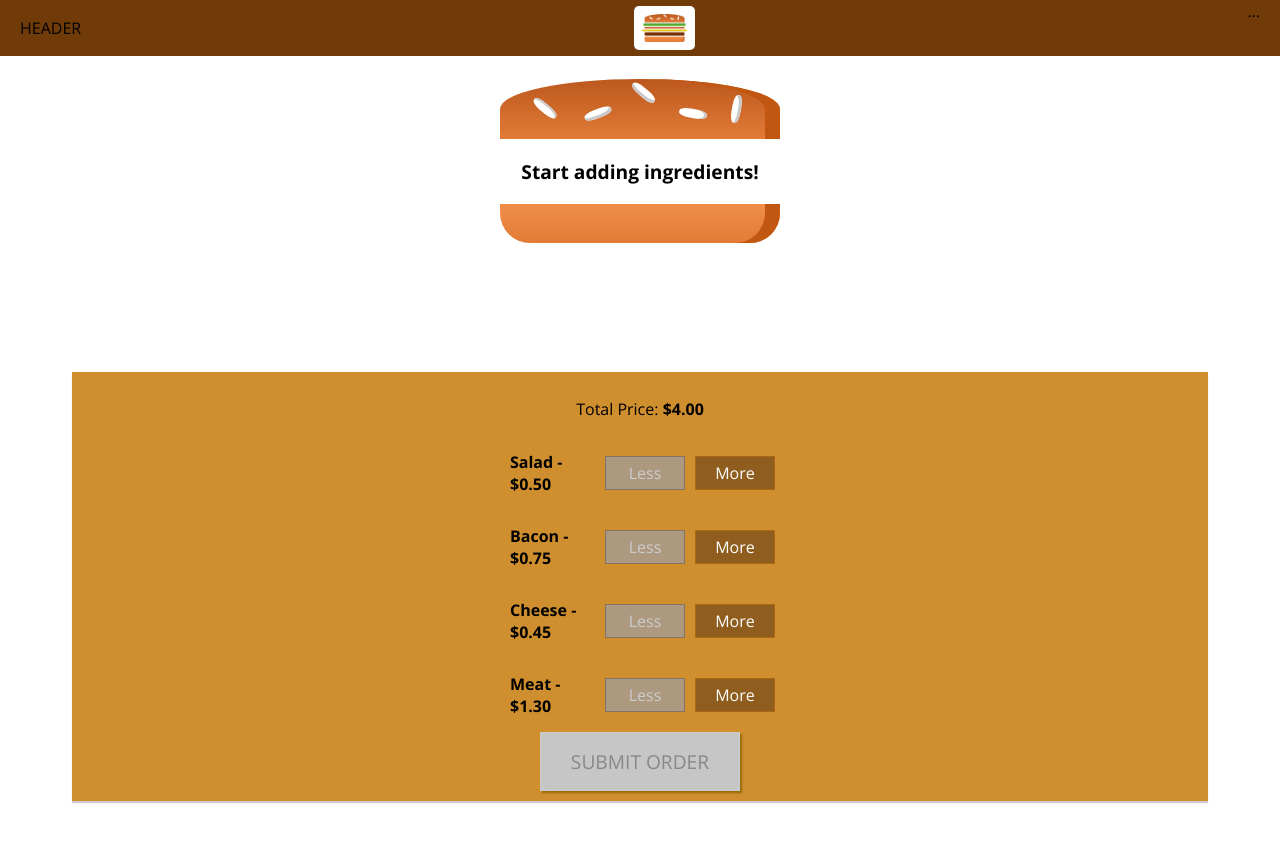
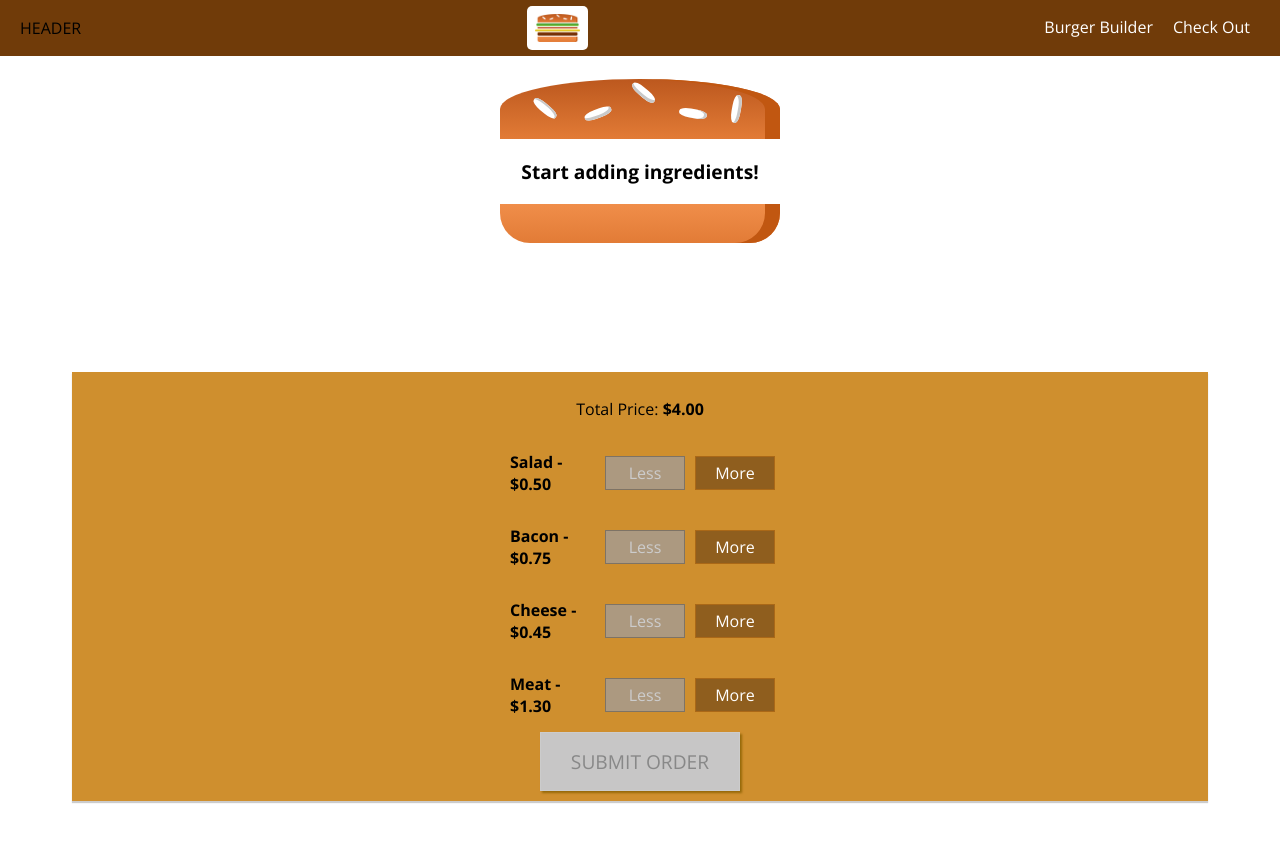
Before and after one commit to kkaiyang94/MyBurgerApp, a React (Create React App) app: page / in a window 1280 px wide. Shown: the top 842 px of the page. Built offline with nearby package versions, Linux system fonts and the light colour scheme.

Commit message:
Add NavigtaionItems component to ToolBar component

```diff
--- a/src/components/Navigation/Toolbar/Toolbar.js
+++ b/src/components/Navigation/Toolbar/Toolbar.js
@@ -1,6 +1,7 @@
 import React from 'react';
 
 import Logo from '../../Logo/Logo';
+import NavigationItems from '../NavigationItems/NavigationItems';
 
 import classes from './Toolbar.module.css';
 
@@ -9,7 +10,7 @@ const Toolbar = props => (
     <div>HEADER</div>
     <Logo />
     <nav>
-      ...
+      <NavigationItems />
     </nav>
   </header>
 );
```
